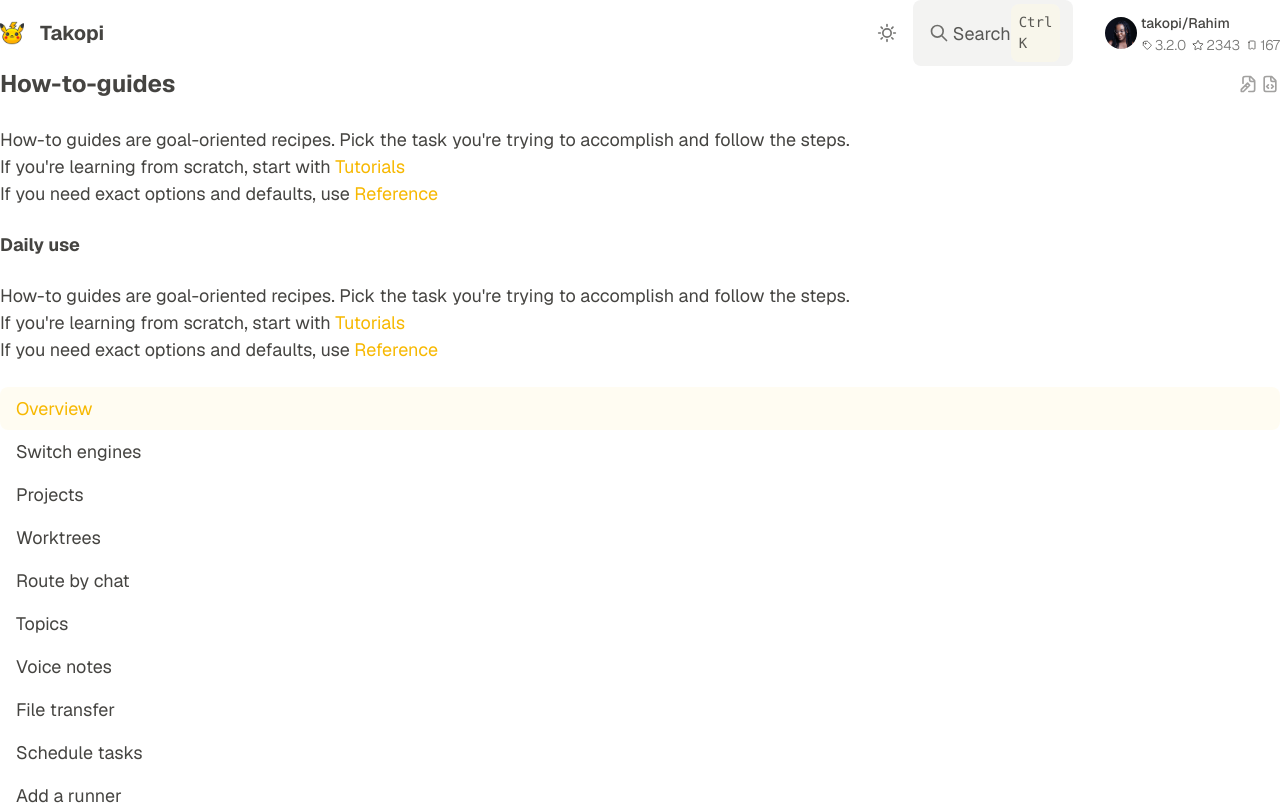
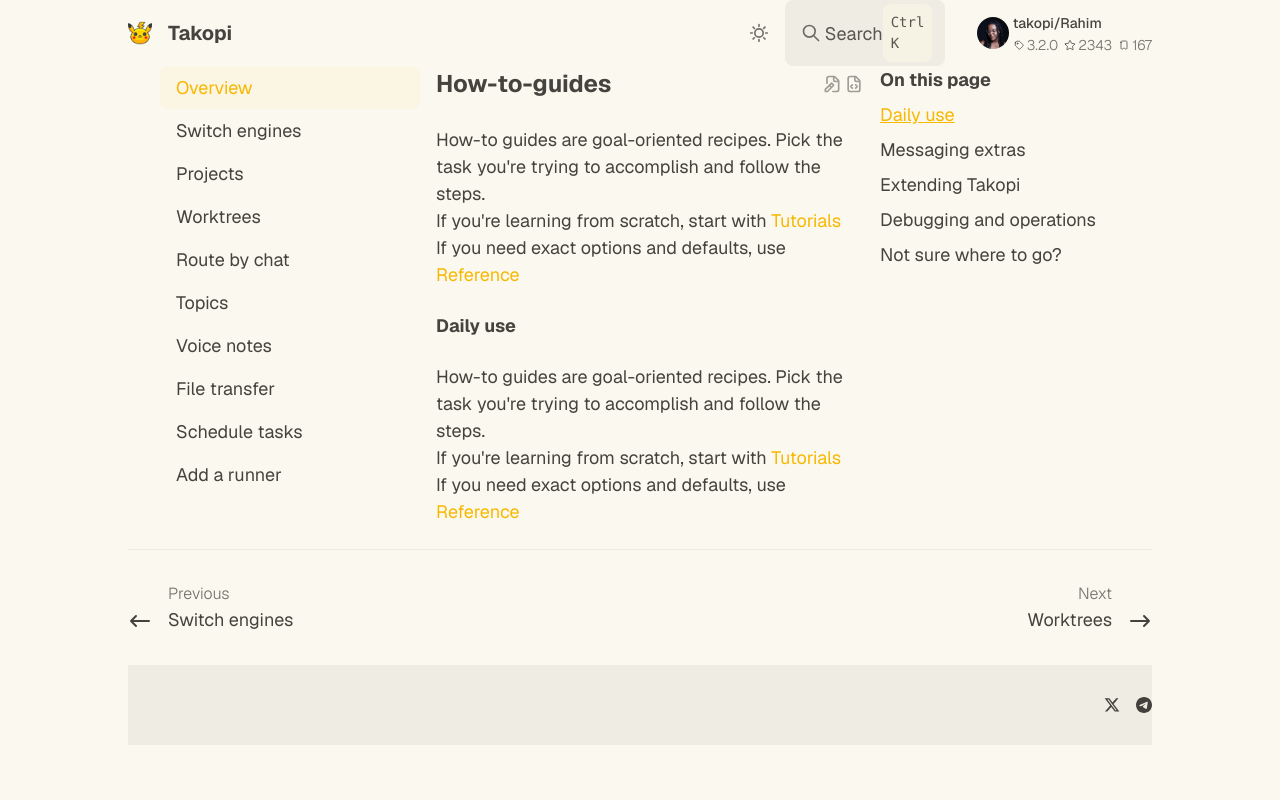
Before and after one commit to Rahim10020/organizze, a React (Vite) app: page / in a window 1280 px wide. Shown: the top 805 px of the page. Built offline with nearby package versions, Linux system fonts and the light colour scheme.

Commit message:
fix home layout

```diff
--- a/src/App.tsx
+++ b/src/App.tsx
@@ -1,17 +1,12 @@
-import { Footer } from "./home/components/Footer";
-import { Header } from "./home/components/Header";
-import { LeftSidebar } from "./home/components/LeftSidebar";
-import { RightSidebar } from "./home/components/RightSidebar";
+import { HomeLayout } from "./home/pages/HomeLayout";
 import { HomePage } from "./home/pages/HomePage";
 
 function App() {
   return (
     <>
-      <Header />
-      <HomePage />
-      <LeftSidebar />
-      <RightSidebar title="On this page" />
-      <Footer />
+      <HomeLayout>
+        <HomePage />
+      </HomeLayout>
     </>
   );
 }
--- a/src/home/components/Footer.tsx
+++ b/src/home/components/Footer.tsx
@@ -5,7 +5,7 @@
 
 export function Footer() {
   return (
-    <footer>
+    <footer className="mx-auto max-w-5xl">
       <div className="flex flex-col border-t border-black-5">
         <div className="flex justify-between py-p8">
           {/* Previous */}
--- a/src/home/components/Header.tsx
+++ b/src/home/components/Header.tsx
@@ -5,7 +5,8 @@
 
 export function Header() {
   return (
-    <header className="flex items-center justify-between mx-auto">
+    <header className="mx-auto max-w-5xl">
+      <div className="flex items-center justify-between ">
         <Logo size="sm" />
         <div className="flex items-center gap-p8">
           <div className="flex items-center gap-p4">
@@ -14,6 +15,7 @@
           </div>
           <UserMeta />
         </div>
+      </div>
     </header>
   );
 }
--- a/src/home/pages/HomeLayout.tsx
+++ b/src/home/pages/HomeLayout.tsx
@@ -0,0 +1,31 @@
+import type { ReactNode } from "react";
+import { Header } from "../components/Header";
+import { LeftSidebar } from "../components/LeftSidebar";
+import { RightSidebar } from "../components/RightSidebar";
+import { Footer } from "../components/Footer";
+
+export type HomeLayoutProps = {
+  children: ReactNode;
+};
+
+export function HomeLayout(props: HomeLayoutProps) {
+  const { children } = props;
+
+  return (
+    <div className="min-h-screen bg-white text-black-80">
+      <Header />
+      <div className="mx-auto max-w-5xl px-p4 lg:px-p8 ">
+        <div className="grid grid-cols-1 lg:grid-cols-[260px_1fr_240px] gap-p3 lg:gap-p4">
+          <aside className="hidden lg:block sticky top-p6 overflow-y-auto">
+            <LeftSidebar />
+          </aside>
+          <main className="min-w-0 max-w-none">{children}</main>
+          <aside className="hidden lg:block top-p6 overflow-y-auto">
+            <RightSidebar title="On this page" />
+          </aside>
+        </div>
+      </div>
+      <Footer />
+    </div>
+  );
+}
```
Lines whose indentation alone changed are shown as unchanged.
